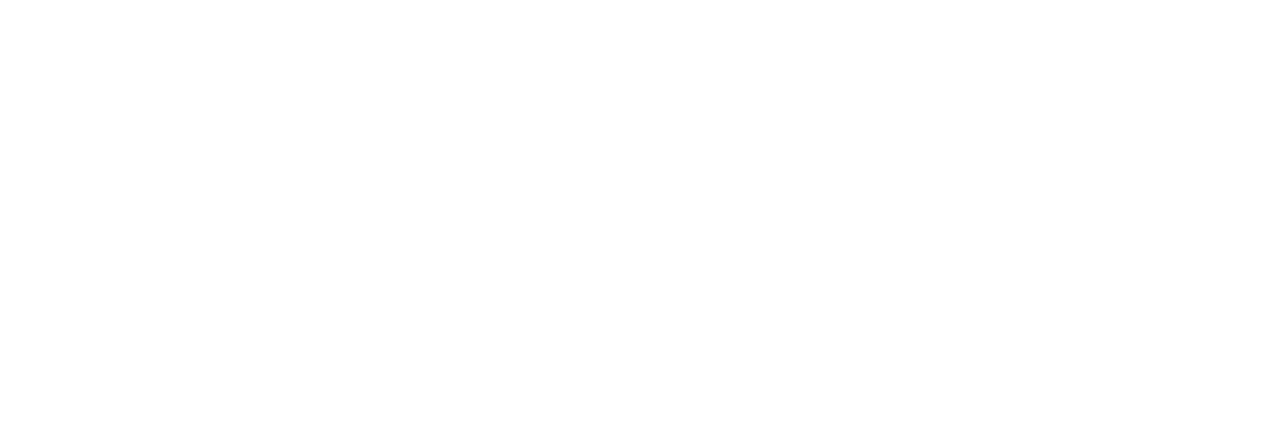
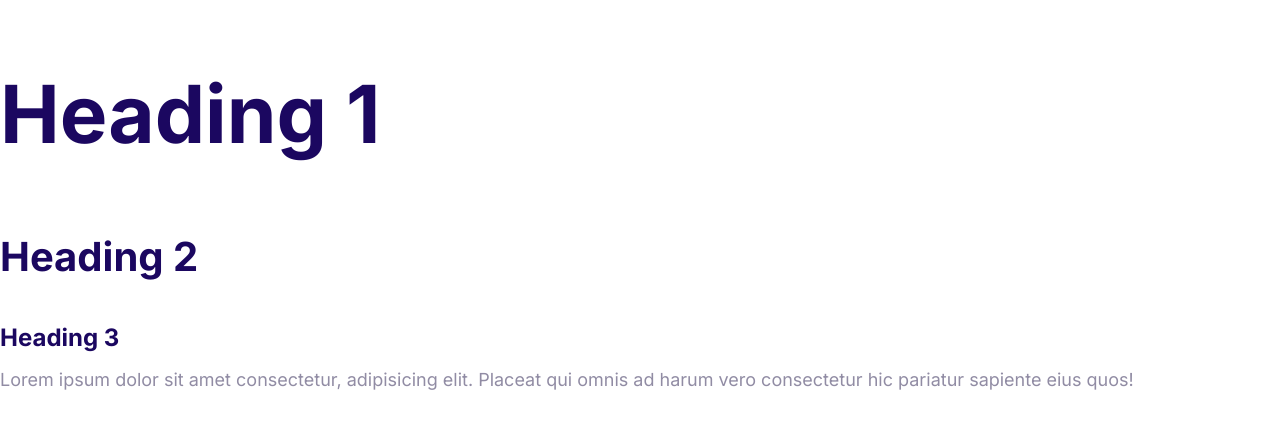
Before and after one commit to PangPang1999/moshify, a plain HTML site: page index.html in a window 1280 px wide. Drawn offline with Linux system fonts and the light colour scheme.

Commit message:
Define the style for the fonts

```diff
--- a/css/style.css
+++ b/css/style.css
@@ -5,3 +5,50 @@
   --color-headings: #1b0760;
   --color-body: #918ca4;
 }
+html {
+  font-size: 62.5%;
+}
+body {
+  font-family: Inter, Arial, Helvetica, sans-serif;
+  font-size: 2.4rem;
+  line-height: 1.5;
+  color: var(--color-body);
+}
+
+h1,
+h2,
+h3 {
+  color: var(--color-headings);
+}
+
+h1 {
+  font-size: 7rem;
+}
+
+h2 {
+  font-size: 4rem;
+}
+
+h3 {
+  font-size: 3rem;
+  margin-bottom: 1rem;
+}
+
+p {
+  margin-top: 0;
+}
+
+@media screen and (min-width: 1024px) {
+  body {
+    font-size: 1.8rem;
+  }
+  h1 {
+    font-size: 8rem;
+  }
+  h2 {
+    font-size: 4rem;
+  }
+  h3 {
+    font-size: 2.4rem;
+  }
+}
--- a/index.html
+++ b/index.html
@@ -4,8 +4,20 @@
     <meta charset="UTF-8" />
     <meta name="viewport" content="width=device-width, initial-scale=1.0" />
     <title>Document</title>
+    <link
+      href="https://fonts.googleapis.com/css2?family=Inter:wght@400;600;700&display=swap"
+      rel="stylesheet"
+    />
     <link rel="stylesheet" href="css/normalize.css" />
     <link rel="stylesheet" href="css/style.css" />
   </head>
-  <body></body>
+  <body>
+    <h1>Heading 1</h1>
+    <h2>Heading 2</h2>
+    <h3>Heading 3</h3>
+    <p>
+      Lorem ipsum dolor sit amet consectetur, adipisicing elit. Placeat qui
+      omnis ad harum vero consectetur hic pariatur sapiente eius quos!
+    </p>
+  </body>
 </html>
```
